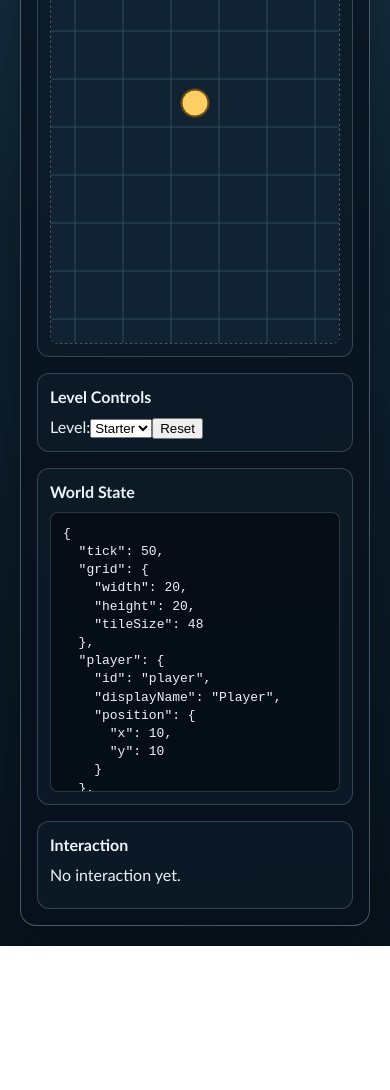
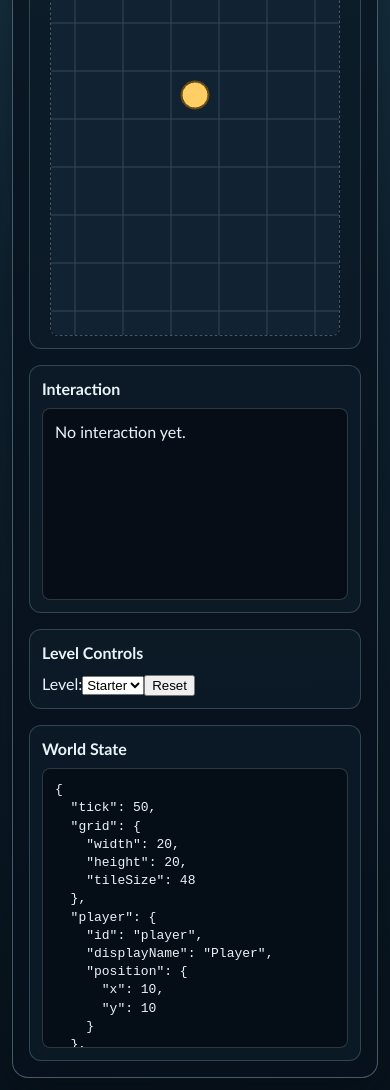
Before and after one commit to gersseba/guard_game, a website built with Vite: page index.html in a window 390 px wide. Shown: the part 318-1408 px from the top of the page. Before the commit the page ends 1264 px from the top, so only its background shows below. Built offline with nearby package versions, Linux system fonts and the light colour scheme; animation ran at ten frames a second.

Commit message:
#55 redesign runtime layout for viewport/interaction split
* #55 extract runtime shell layout markup

* #55 redesign runtime layout styles with responsive fallback

---------

Co-authored-by: sgerstenberg <sebastian.gerstenberg@gema.de>

```diff
--- a/src/main.ts
+++ b/src/main.ts
@@ -8,6 +8,7 @@ import { createNpcInteractionService } from './interaction/npcInteraction';
 import { createStubLlmClient } from './llm/client';
 import { createPixiRenderPort } from './render/scene';
 import { createLevelUi } from './render/levelUi';
+import { getRuntimeLayoutMarkup } from './render/runtimeLayout';
 import type { WorldCommand, WorldState } from './world/types';
 import { createWorld } from './world/world';
 import { fetchAndLoadLevel, fetchLevelManifest } from './world/levelLoader';
@@ -18,32 +19,7 @@ if (!appElement) {
   throw new Error('Expected #app root element.');
 }
 
-appElement.innerHTML = `
-  <div class="guard-game-shell">
-    <header class="guard-game-header">
-      <h1>Guard Game</h1>
-      <p>Deterministic runtime bootstrap</p>
-    </header>
-    <main class="guard-game-main">
-      <section class="guard-game-panel">
-        <h2>Viewport</h2>
-        <div id="viewport" class="guard-game-viewport"></div>
-      </section>
-      <section class="guard-game-panel">
-        <h2>Level Controls</h2>
-        <div id="level-controls" class="guard-game-level-controls"></div>
-      </section>
-      <section class="guard-game-panel">
-        <h2>World State</h2>
-        <pre id="world-state" class="guard-game-world-state"></pre>
-      </section>
-      <section class="guard-game-panel">
-        <h2>Interaction</h2>
-        <p id="interaction-log" class="guard-game-interaction-log">No interaction yet.</p>
-      </section>
-    </main>
-  </div>
-`;
+appElement.innerHTML = getRuntimeLayoutMarkup();
 
 const viewportElement = document.querySelector<HTMLElement>('#viewport');
 const levelControlsElement = document.querySelector<HTMLElement>('#level-controls');
--- /dev/null
+++ b/src/render/runtimeLayout.ts
@@ -0,0 +1,32 @@
+export const getRuntimeLayoutMarkup = (): string => {
+  return `
+  <div class="guard-game-shell">
+    <header class="guard-game-header">
+      <h1>Guard Game</h1>
+      <p>Deterministic runtime bootstrap</p>
+    </header>
+    <main class="guard-game-main">
+      <section class="guard-game-primary" aria-label="Gameplay and interaction">
+        <section class="guard-game-panel guard-game-panel-viewport">
+          <h2>Viewport</h2>
+          <div id="viewport" class="guard-game-viewport"></div>
+        </section>
+        <section class="guard-game-panel guard-game-panel-interaction">
+          <h2>Interaction</h2>
+          <p id="interaction-log" class="guard-game-interaction-log">No interaction yet.</p>
+        </section>
+      </section>
+      <section class="guard-game-secondary" aria-label="Level controls and world state">
+        <section class="guard-game-panel">
+          <h2>Level Controls</h2>
+          <div id="level-controls" class="guard-game-level-controls"></div>
+        </section>
+        <section class="guard-game-panel">
+          <h2>World State</h2>
+          <pre id="world-state" class="guard-game-world-state"></pre>
+        </section>
+      </section>
+    </main>
+  </div>
+`;
+};
--- a/src/style.css
+++ b/src/style.css
@@ -51,10 +51,23 @@ body {
 }
 
 .guard-game-main {
+  display: flex;
+  flex-direction: column;
+  gap: 1rem;
+  padding: 1rem;
+}
+
+.guard-game-primary {
   display: grid;
   gap: 1rem;
-  grid-template-columns: repeat(auto-fit, minmax(240px, 1fr));
-  padding: 1rem;
+  grid-template-columns: minmax(320px, 1fr) minmax(280px, 0.9fr);
+  align-items: stretch;
+}
+
+.guard-game-secondary {
+  display: grid;
+  gap: 1rem;
+  grid-template-columns: repeat(2, minmax(220px, 1fr));
 }
 
 .guard-game-panel {
@@ -62,6 +75,17 @@ body {
   border-radius: 0.75rem;
   padding: 0.75rem;
   background: rgba(16, 32, 44, 0.62);
+}
+
+.guard-game-panel-viewport {
+  display: flex;
+  flex-direction: column;
+  align-items: center;
+}
+
+.guard-game-panel-interaction {
+  display: flex;
+  flex-direction: column;
 }
 
 .guard-game-panel h2 {
@@ -99,5 +123,32 @@ body {
 
 .guard-game-interaction-log {
   margin: 0;
-  min-height: 2rem;
+  min-height: 12rem;
+  max-height: 480px;
+  overflow: auto;
+  padding: 0.75rem;
+  border-radius: 0.5rem;
+  border: 1px solid rgba(187, 224, 239, 0.2);
+  background: rgba(5, 10, 18, 0.75);
 }
+
+@media (max-width: 900px) {
+  .guard-game-primary {
+    grid-template-columns: 1fr;
+  }
+}
+
+@media (max-width: 700px) {
+  #app {
+    padding: 0.75rem;
+  }
+
+  .guard-game-secondary {
+    grid-template-columns: 1fr;
+  }
+
+  .guard-game-viewport {
+    width: 100%;
+    max-width: 288px;
+  }
+}
```
Also changed, not shown: src/render/runtimeLayout.test.ts (added, +34 -0 lines).
